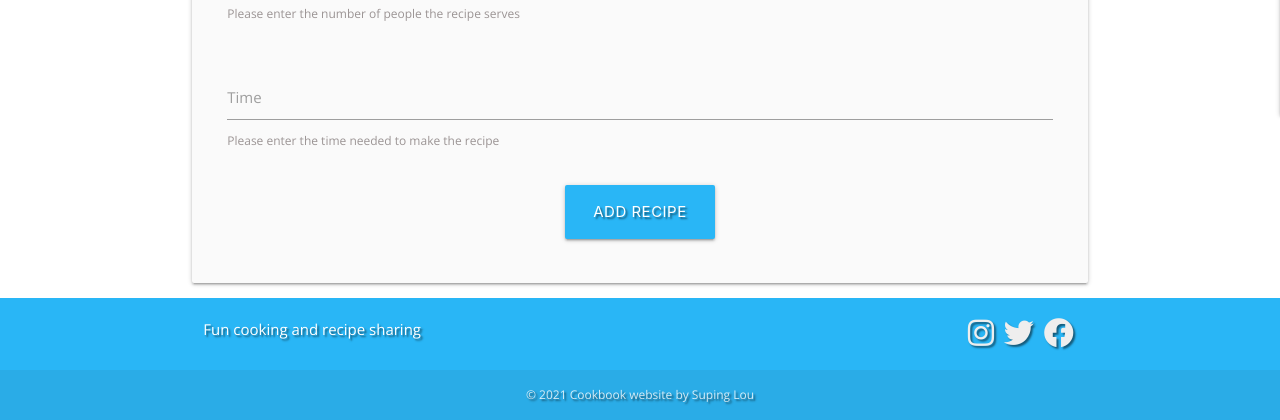
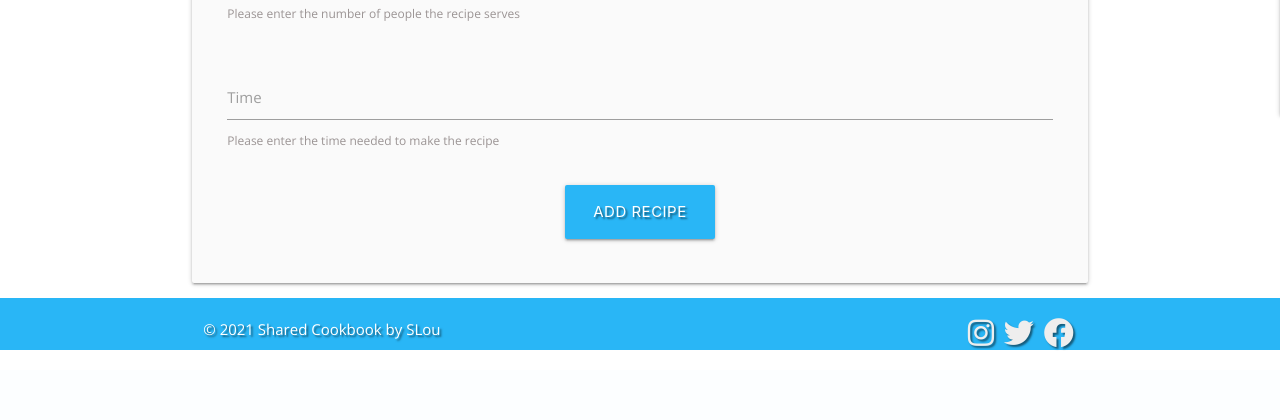
Before and after one commit to Code-Institute-Submissions/suping106-milestone3, a Flask app: page /add_recipe in a window 1280 px wide. Shown: the part 745-1165 px from the top of the page. After the commit the page ends 1095 px from the top, so only its background shows below. Run offline with Flask 2, Linux system fonts and the light colour scheme; some libraries are stand-ins or nearby versions.

Commit message:
style.css and base.html updated

```diff
--- a/templates/base.html
+++ b/templates/base.html
@@ -91,7 +91,7 @@
         <div class="container">
             <div class="row">
                 <div class="col s6 left-align">
-                    Fun cooking and recipe sharing
+                    © 2021 Shared Cookbook by SLou
                 </div>
                 <div class="col s6 right-align">
                     <div class="social-links">
@@ -102,11 +102,7 @@
                 </div>
             </div>
         </div>
-        <div class="footer-copyright">
-            <div class="container center-align">
-                © 2021 Cookbook website by Suping Lou
-            </div>
-        </div>
+
     </footer>
 
     <!-- jQuery -->
```
